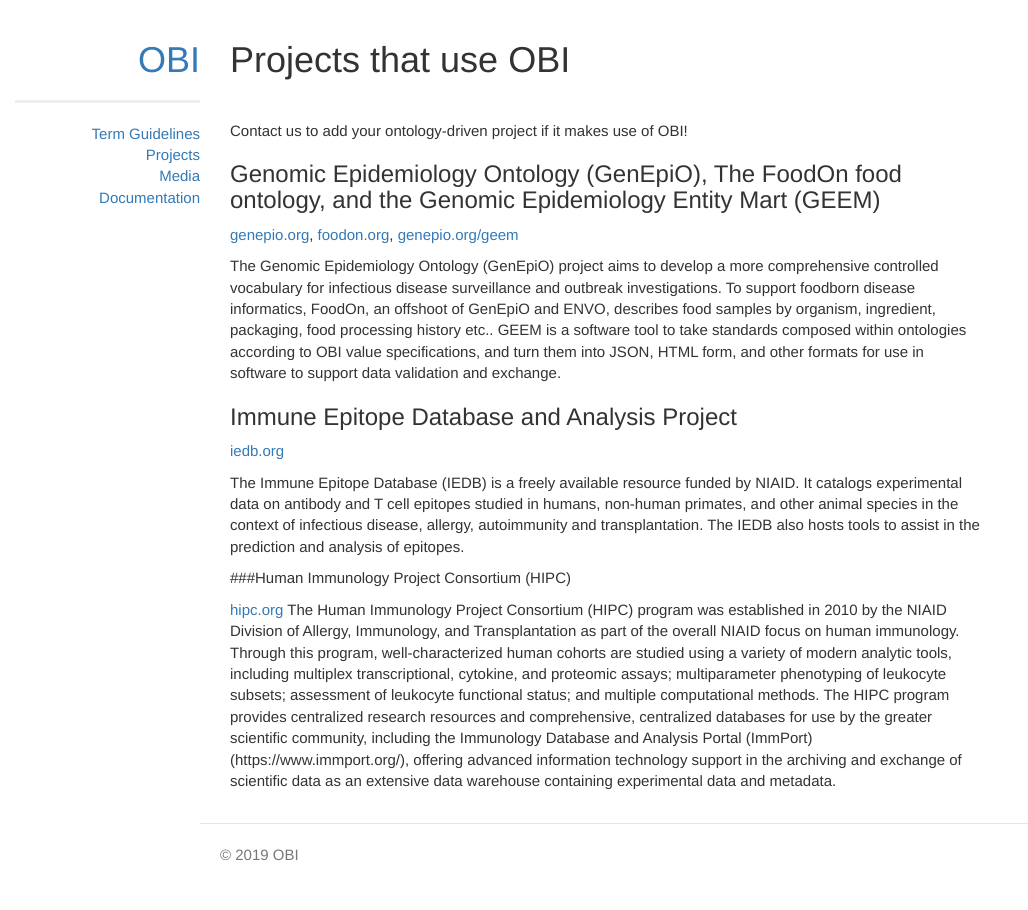
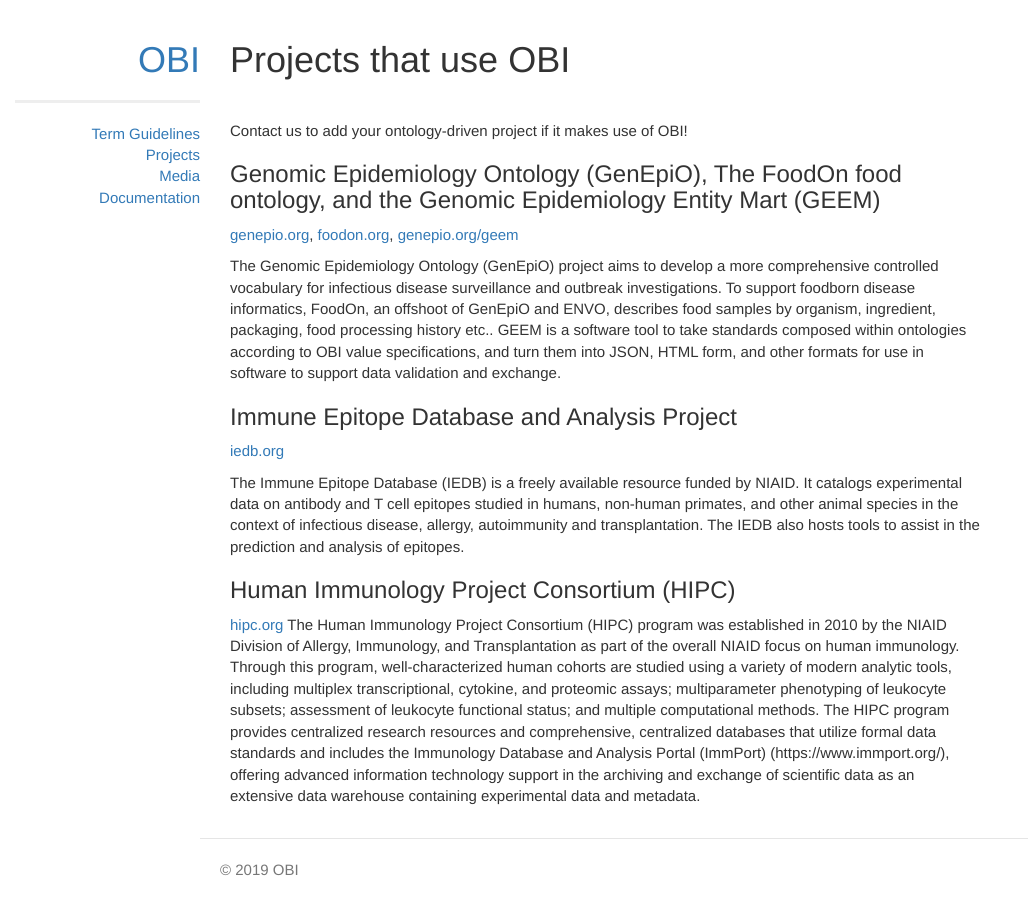
Before and after one commit to obi-ontology/obi-ontology.org, a Jekyll site: the page built from projects.md, in a window 1280 px wide. Shown: the whole page, without its empty margins (0-1028 px from the left). Built offline with Jekyll 4.4.1, drawn with Linux system fonts in a browser that asks for light colours.

Commit message:
updated proects.md
fix formatting on HIPC, edit text

```diff
--- a/projects.md
+++ b/projects.md
@@ -22,7 +22,7 @@ The Immune Epitope Database (IEDB) is a freely available resource funded by NIAI
 
 
 
-###Human Immunology Project Consortium (HIPC)
+### Human Immunology Project Consortium (HIPC)
 
 [hipc.org](https://www.immuneprofiling.org/hipc)
-The Human Immunology Project Consortium (HIPC) program was established in 2010 by the NIAID Division of Allergy, Immunology, and Transplantation as part of the overall NIAID focus on human immunology. Through this program, well-characterized human cohorts are studied using a variety of modern analytic tools, including multiplex transcriptional, cytokine, and proteomic assays; multiparameter phenotyping of leukocyte subsets; assessment of leukocyte functional status; and multiple computational methods. The HIPC program provides centralized research resources and comprehensive, centralized databases for use by the greater scientific community, including the Immunology Database and Analysis Portal (ImmPort) (https://www.immport.org/),  offering advanced information technology support in the archiving and exchange of scientific data as an extensive data warehouse containing experimental data and metadata.
+The Human Immunology Project Consortium (HIPC) program was established in 2010 by the NIAID Division of Allergy, Immunology, and Transplantation as part of the overall NIAID focus on human immunology. Through this program, well-characterized human cohorts are studied using a variety of modern analytic tools, including multiplex transcriptional, cytokine, and proteomic assays; multiparameter phenotyping of leukocyte subsets; assessment of leukocyte functional status; and multiple computational methods. The HIPC program provides centralized research resources and comprehensive, centralized databases that utilize formal data standards and includes the Immunology Database and Analysis Portal (ImmPort) (https://www.immport.org/), offering advanced information technology support in the archiving and exchange of scientific data as an extensive data warehouse containing experimental data and metadata.
```
